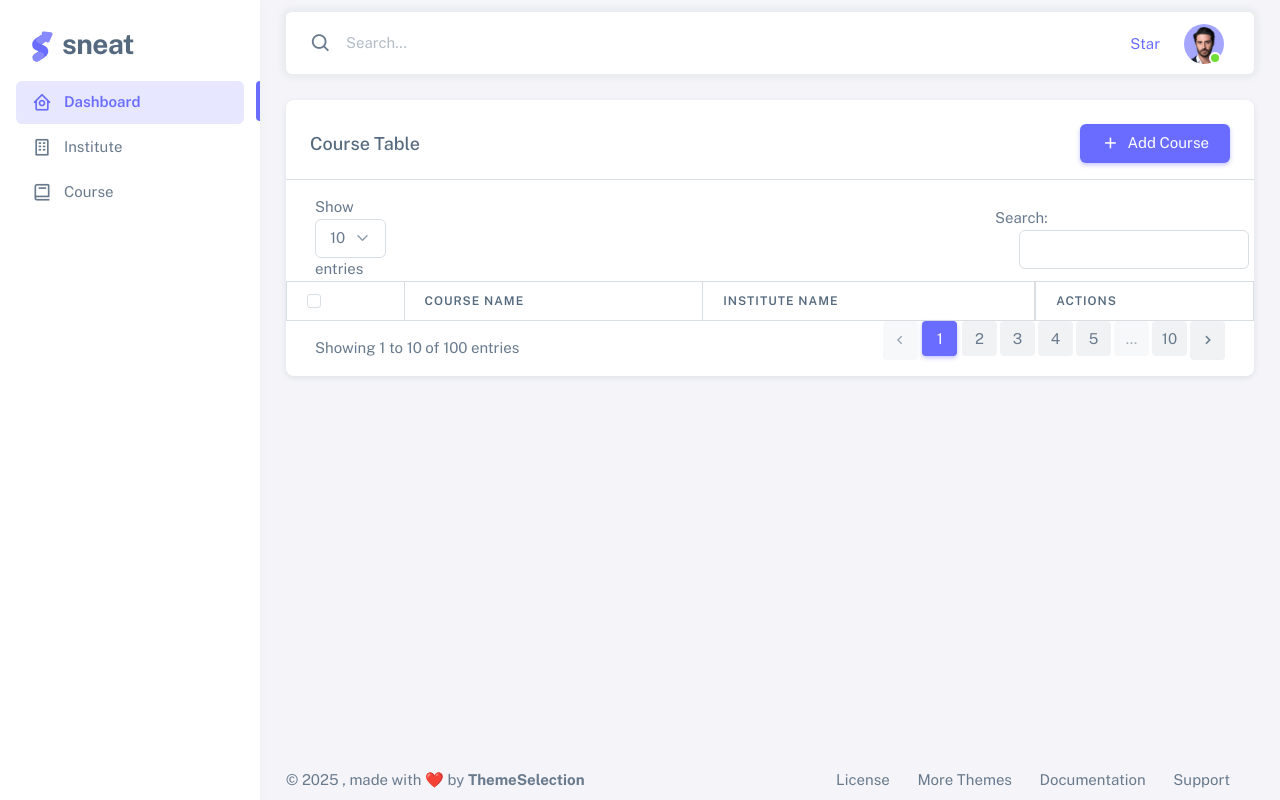
After one commit to AngelPortalDev/ascencia_interviews, a Django app: page /courses/ in a window 1280 px wide. The commit adds this page. Run offline with Django 4.2, Linux system fonts and the light colour scheme; a user stored in the database is signed in; data that the repository does not hold is empty; some libraries are stand-ins or nearby versions.

Commit message:
Course Creation

```diff
--- /dev/null
+++ b/adminpanel/templates/course/course.html
@@ -0,0 +1,179 @@
+{% extends "layouts/master.html" %}
+{% block content %}
+{% load static %}
+  <!-- Content wrapper -->
+  <div class="content-wrapper">
+    <!-- Content -->
+    <div class="container-xxl flex-grow-1 container-p-y">
+      <!-- DataTable with Buttons -->
+      <div class="card">
+        <div class="card-datatable text-nowrap">
+          <div id="DataTables_Table_0_wrapper" class="dt-container dt-bootstrap5 dt-empty-footer">
+            <div class="row card-header flex-column flex-md-row pb-0">
+              <div class="d-md-flex justify-content-between align-items-center dt-layout-start col-md-auto me-auto mt-0">
+                <h5 class="card-title mb-0 text-md-start text-center">
+                  Course Table
+                </h5>
+              </div>
+              <div class="d-md-flex justify-content-between align-items-center dt-layout-end col-md-auto ms-auto mt-0">
+                <div class="dt-buttons btn-group flex-wrap mb-0">
+                  <!-- <div class="btn-group">
+                    <button class="btn buttons-collection btn-label-primary dropdown-toggle me-4" tabindex="0"
+                      aria-controls="DataTables_Table_0" type="button" aria-haspopup="dialog" aria-expanded="false"
+                      fdprocessedid="7lkvq5">
+                      <span><span class="d-flex align-items-center gap-2"><i class="icon-base bx bx-export me-sm-1"></i>
+                          <span class="d-none d-sm-inline-block">Export</span></span></span>
+                    </button>
+                  </div> -->
+                  <a href="/course/add" class="btn create-new btn-primary" tabindex="0" aria-controls="DataTables_Table_0" type="button"
+                    fdprocessedid="gbgsua">
+                    <span><span class="d-flex align-items-center gap-2"><i class="icon-base bx bx-plus icon-sm"></i>
+                        <span class="d-none d-sm-inline-block">Add Course</span></span></span>
+                    </a>
+                </div>
+              </div>
+            </div>
+            <hr>
+            <div class="row m-3 my-0 justify-content-between">
+              <div class="d-md-flex justify-content-between align-items-center dt-layout-start col-md-auto me-auto mt-0">
+                <div class="dt-length">
+                  <label for="dt-length-0">Show<select name="DataTables_Table_0_length" aria-controls="DataTables_Table_0"
+                      class="form-select" id="dt-length-0" fdprocessedid="trywsk">
+                      <option value="10">10</option>
+                      <option value="25">25</option>
+                      <option value="50">50</option>
+                      <option value="100">100</option>
+                    </select>entries</label>
+                </div>
+              </div>
+              <div class="d-md-flex justify-content-between align-items-center dt-layout-end col-md-auto ms-auto mt-0">
+                <div class="dt-search mt-0 mt-md-6">
+                  <label for="dt-search-0">Search:</label><input type="search" class="form-control ms-4" id="dt-search-0"
+                    placeholder="" aria-controls="DataTables_Table_0" />
+                </div>
+              </div>
+            </div>
+            <div class="justify-content-between dt-layout-table">
+              <div class="d-md-flex justify-content-between align-items-center col-12 dt-layout-full col-md">
+                <table class="datatables-basic table table-bordered table-responsive dataTable dtr-column"
+                  id="DataTables_Table_0" aria-describedby="DataTables_Table_0_info" style="width: 100%">
+                  <thead>
+                      <tr>
+                        <th data-dt-column="1" rowspan="1" colspan="1" class="dt-select dt-orderable-none" aria-label="">
+                          <span class="dt-column-title"></span><span class="dt-column-order"></span><input
+                            class="form-check-input" type="checkbox" aria-label="Select all rows" />
+                        </th>
+                        <th data-dt-column="4" rowspan="1" colspan="1" class="dt-orderable-asc dt-orderable-desc"
+                          aria-label="Email: Activate to sort" tabindex="0">
+                          <span class="dt-column-title" role="button">Course Name</span><span class="dt-column-order"></span>
+                        </th>
+                        <th data-dt-column="3" rowspan="1" colspan="1" class="dt-orderable-asc dt-orderable-desc"
+                          aria-label="Name: Activate to sort" tabindex="0">
+                          <span class="dt-column-title" role="button">Institute Name</span><span class="dt-column-order"></span>
+                        </th>
+                        <th class="d-flex align-items-center dt-orderable-none" data-dt-column="8" rowspan="1" colspan="1"
+                          aria-label="Actions">
+                          <span class="dt-column-title">Actions</span><span class="dt-column-order"></span>
+                        </th>
+                      </tr>
+                  </thead>
+                  <tbody>
+                      {% for course in courses %}
+                        <tr>
+                          <td class="dt-select">
+                            <input aria-label="Select row" class="form-check-input" type="checkbox" />
+                          </td>
+                          <td>{{course.course_name}}</td>
+                          <td>{{course.institute_id}}</td>
+                          <td class="d-flex align-items-center">
+                              <a href="/course/update/{{ course.encoded_id }}" class="btn btn-icon item-edit"><i
+                                class="icon-base bx bx-edit icon-sm"></i></a>
+                                <a href="javascript:void(0);" onclick="confirmDelete('{{ course.encoded_id }}', '/course/delete/')" class="btn btn-icon item-trash">
+                                    <i class="icon-base bx bx-trash icon-sm"></i>
+                                </a>
+
+                          </td>
+                        </tr>
+                      {% endfor %}
+                  </tbody>
+                  <tfoot></tfoot>
+                </table>
+              </div>
+            </div>
+            <div class="row mx-3 justify-content-between">
+              <div class="d-md-flex justify-content-between align-items-center dt-layout-start col-md-auto me-auto mt-0">
+                <div class="dt-info" aria-live="polite" id="DataTables_Table_0_info" role="status">
+                  Showing 1 to 10 of 100 entries
+                </div>
+              </div>
+              <div class="d-md-flex justify-content-between align-items-center dt-layout-end col-md-auto ms-auto mt-0">
+                <div class="dt-paging">
+                  <nav aria-label="pagination">
+                    <ul class="pagination">
+                      <li class="dt-paging-button page-item disabled">
+                        <button class="page-link previous" role="link" type="button" aria-controls="DataTables_Table_0"
+                          aria-disabled="true" aria-label="Previous" data-dt-idx="previous" tabindex="-1">
+                          <i class="icon-base bx bx-chevron-left scaleX-n1-rtl icon-sm"></i>
+                        </button>
+                      </li>
+                      <li class="dt-paging-button page-item active">
+                        <button class="page-link" role="link" type="button" aria-controls="DataTables_Table_0"
+                          aria-current="page" data-dt-idx="0" fdprocessedid="5741ql">
+                          1
+                        </button>
+                      </li>
+                      <li class="dt-paging-button page-item">
+                        <button class="page-link" role="link" type="button" aria-controls="DataTables_Table_0"
+                          data-dt-idx="1" fdprocessedid="od8bui">
+                          2
+                        </button>
+                      </li>
+                      <li class="dt-paging-button page-item">
+                        <button class="page-link" role="link" type="button" aria-controls="DataTables_Table_0"
+                          data-dt-idx="2" fdprocessedid="rk5ulw">
+                          3
+                        </button>
+                      </li>
+                      <li class="dt-paging-button page-item">
+                        <button class="page-link" role="link" type="button" aria-controls="DataTables_Table_0"
+                          data-dt-idx="3" fdprocessedid="h6stpx">
+                          4
+                        </button>
+                      </li>
+                      <li class="dt-paging-button page-item">
+                        <button class="page-link" role="link" type="button" aria-controls="DataTables_Table_0"
+                          data-dt-idx="4" fdprocessedid="nevi2r">
+                          5
+                        </button>
+                      </li>
+                      <li class="dt-paging-button page-item disabled">
+                        <button class="page-link ellipsis" role="link" type="button" aria-controls="DataTables_Table_0"
+                          aria-disabled="true" data-dt-idx="ellipsis" tabindex="-1">
+                          …
+                        </button>
+                      </li>
+                      <li class="dt-paging-button page-item">
+                        <button class="page-link" role="link" type="button" aria-controls="DataTables_Table_0"
+                          data-dt-idx="9" fdprocessedid="r3ld5b">
+                          10
+                        </button>
+                      </li>
+                      <li class="dt-paging-button page-item">
+                        <button class="page-link next" role="link" type="button" aria-controls="DataTables_Table_0"
+                          aria-label="Next" data-dt-idx="next" fdprocessedid="mxxepw">
+                          <i class="icon-base bx bx-chevron-right scaleX-n1-rtl icon-sm"></i>
+                        </button>
+                      </li>
+                    </ul>
+                  </nav>
+                </div>
+              </div>
+            </div>
+          </div>
+        </div>
+      </div>
+      <!--/ DataTable with Buttons -->
+
+    </div>
+
+{% endblock %}
--- a/adminpanel/templates/layouts/left-side-nav.html
+++ b/adminpanel/templates/layouts/left-side-nav.html
@@ -75,13 +75,20 @@
                 <div data-i18n="Analytics">Dashboard</div>
               </a>
             </li>
-            <!-- Cards -->
+            <!-- Institute -->
             <li class="menu-item">
               <a href="/institute" class="menu-link">
                 <i class="menu-icon tf-icons bx bx-building"></i>
                 <div data-i18n="Basic">Institute</div>
               </a>
             </li>
+            <!-- Course -->
+            <li class="menu-item">
+              <a href="/courses" class="menu-link">
+                <i class="menu-icon bx bx-book" aria-hidden="true"></i>
+                <div data-i18n="Basic">Course</div>
+              </a>
+            </li>
 
           </ul>
         </aside>
--- a/adminpanel/views/course_view.py
+++ b/adminpanel/views/course_view.py
@@ -0,0 +1,139 @@
+from django.shortcuts import render, redirect, get_object_or_404
+from django.db import IntegrityError, transaction
+from django.http import HttpResponse
+from django.contrib.auth.decorators import login_required
+from django.contrib import messages
+from adminpanel.models.course import Course
+from adminpanel.models.institute import Institute
+from adminpanel.helpers import save_data, base64_encode, base64_decode
+from django.core.exceptions import ValidationError
+from django.utils import timezone
+
+
+@login_required
+def courses(request):
+    try:
+        courses = Course.objects.filter(deleted_at__isnull=True)
+        course_data = [
+            {
+                'course_name': course.course_name,
+                'institute_id': course.institute_id,
+                'encoded_id': base64_encode(course.id)
+            }
+            for course in courses
+        ]
+
+        return render(request, 'course/course.html', {'courses': course_data})
+
+    except Exception as e:
+        messages.error(request, f"An error occurred while fetching the courses: {e}")
+        return redirect('index')
+
+@login_required
+def course_add(request):
+    if request.method == 'POST':
+        data = request.POST
+        course_name = data.get('course_name')
+        institute_id = data.get('institute_id')
+
+        if not course_name or not institute_id:
+            messages.error(request, "Both Course Name and Institute ID are required.")
+            return render(request, 'course/course_add.html')
+
+        try:
+            data_to_save = {
+                'course_name': course_name,
+                'institute_id': institute_id,
+            }
+
+            result = save_data(Course, data_to_save)
+
+            if result['status']:
+                messages.success(request, "Course added successfully!")
+                return redirect('courses')
+            else:
+                messages.error(request, "Failed to save the course. Please try again.")
+                return render(request, 'course/course_add.html')
+
+        except IntegrityError as e:
+            messages.error(request, "A database error occurred. Please try again later.")
+            return render(request, 'course/course_add.html')
+
+        except Exception as e:
+            messages.error(request, f"An error occurred: {e}")
+            return render(request, 'course/course_add.html')
+
+
+    institutes = Institute.objects.filter(deleted_at__isnull=True)
+    institute_data = [
+        {
+            'institute_name': institute.institute_name,
+            'institute_id': institute.id
+        }
+        for institute in institutes
+    ]
+
+    return render(request, 'course/course_add.html', {'institutes': institute_data})
+
+
+# @login_required
+# def institute_update(request, id):
+#     id = base64_decode(id)
+
+#     if not id:
+#         return HttpResponse("Invalid or tampered ID", status=400)
+
+#     institute = get_object_or_404(Institute, id=id)
+
+#     if request.method == 'POST':
+#         institute_name = request.POST.get('institute_name')
+#         institute_id = request.POST.get('institute_id')
+
+#         if not institute_name or not institute_id:
+#             messages.error(request, "Both Institute Name and Institute ID are required.")
+#             return render(request, 'institute/institute_update.html', {'institute': institute})
+
+#         try:
+#             data = {
+#                 'institute_name': institute_name,
+#                 'institute_id': institute_id,
+#             }
+
+#             result = save_data(Institute, data, where={'id': id})
+
+#             if result['status']:
+#                 messages.success(request, "Institute updated successfully!")
+#                 return redirect('courses')
+#             else:
+#                 messages.error(request, result.get('error', "Failed to update the institute."))
+#                 return render(request, 'institute/institute_update.html', {'institute': institute})
+
+#         except Exception as e:
+#             messages.error(request, f"An error occurred while updating the institute: {e}")
+#             return render(request, 'institute/institute_update.html', {'institute': institute})
+
+#     return render(request, 'institute/institute_update.html', {'institute': institute})
+
+
+# @login_required
+# def institute_delete(request, id):
+    id = base64_decode(id)
+
+    if not id:
+        return HttpResponse("Invalid or tampered ID", status=400)
+
+    try:
+        institute = get_object_or_404(Institute, id=id)
+
+        if institute.deleted_at is not None:
+            messages.warning(request, "Institute is already soft deleted.")
+        else:
+            # Perform the soft delete
+            institute.deleted_at = timezone.now()
+            institute.save()
+            messages.success(request, "Institute deleted successfully!")
+
+    except Exception as e:
+        messages.error(request, f"An error occurred while deleting the institute: {e}")
+
+    return redirect('courses')
--- a/ascencia_interviews/urls.py
+++ b/ascencia_interviews/urls.py
@@ -18,6 +18,7 @@ from django.contrib import admin
 from django.urls import path
 from adminpanel.views.auth_view import login_view, register_view, logout_view, index
 from adminpanel.views.institute_view import institute_list, institute_add, institute_update, institute_delete
+from adminpanel.views.course_view import courses, course_add
 
 urlpatterns = [
     path("index/", index),
@@ -25,8 +26,14 @@ urlpatterns = [
     path('login/', login_view, name='login'),
     path('register/', register_view, name='register'),
     path('logout/', logout_view, name='logout'),
+
+    # institute
     path('institute/', institute_list, name='institute_list'),
     path('institute/add', institute_add, name='institute_add'),
     path("institute/update/<id>/", institute_update, name="institute_update"),
     path("institute/delete/<id>/", institute_delete, name="institute_delete"),
+
+    # courses
+    path('courses/', courses, name='courses'),
+    path('course/add', course_add, name='course_add'),
 ]
```
Also changed, not shown: adminpanel/models/course.py (+58 -0 lines), adminpanel/templates/course/course_add.html (added, +36 -0 lines), adminpanel/templates/course/institute_update.html (added, +31 -0 lines), adminpanel/views/institute_view.py (+54 -55 lines), adminpanel/migrations/0002_course.py (added), adminpanel/migrations/0003_rename_adminpanel__institu_996c08_idx_adminpanel__institu_1176d7_idx.py (added), adminpanel/migrations/0004_rename_adminpanel__institu_1176d7_idx_adminpanel__institu_996c08_idx.py (added), db.sqlite3.
